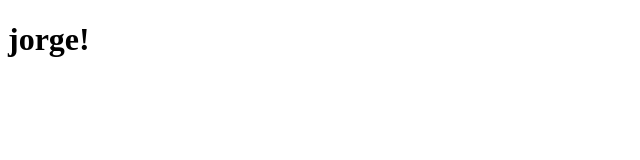
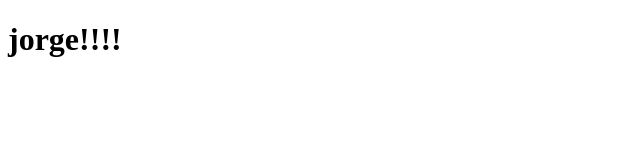
Before and after one commit to jtmarques/coursera-testing, a plain HTML site: page sitio/index.html in a window 1280 px wide. Shown: the full height of the page, 0-640 px from the left. Drawn offline with Linux system fonts and the light colour scheme.

Commit message:
exclamacoes extra.

```diff
--- a/sitio/index.html
+++ b/sitio/index.html
@@ -4,6 +4,6 @@
 	<title>hello!</title>
 </head>
 <body>
-<h1>jorge!</h1>
+<h1>jorge!!!!</h1>
 </body>
 </html>
```
